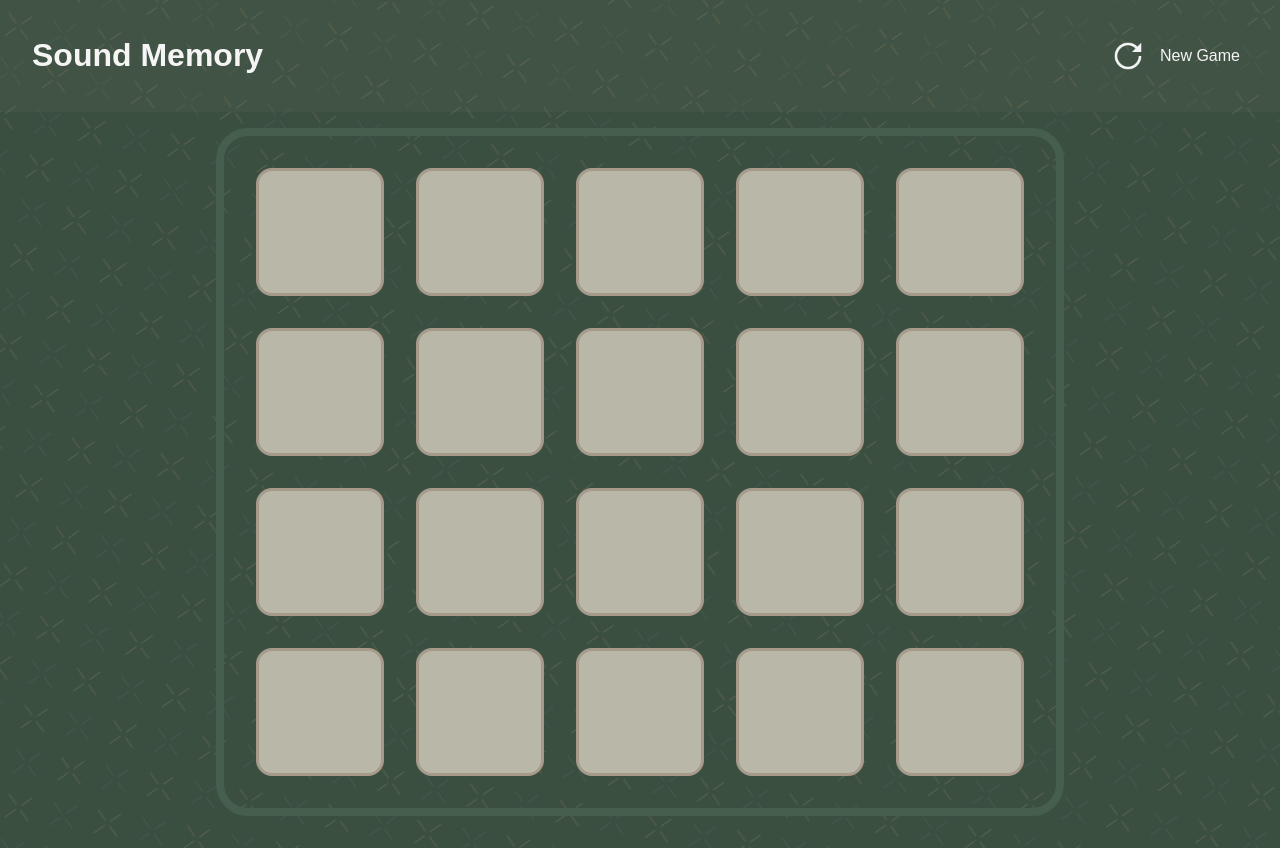
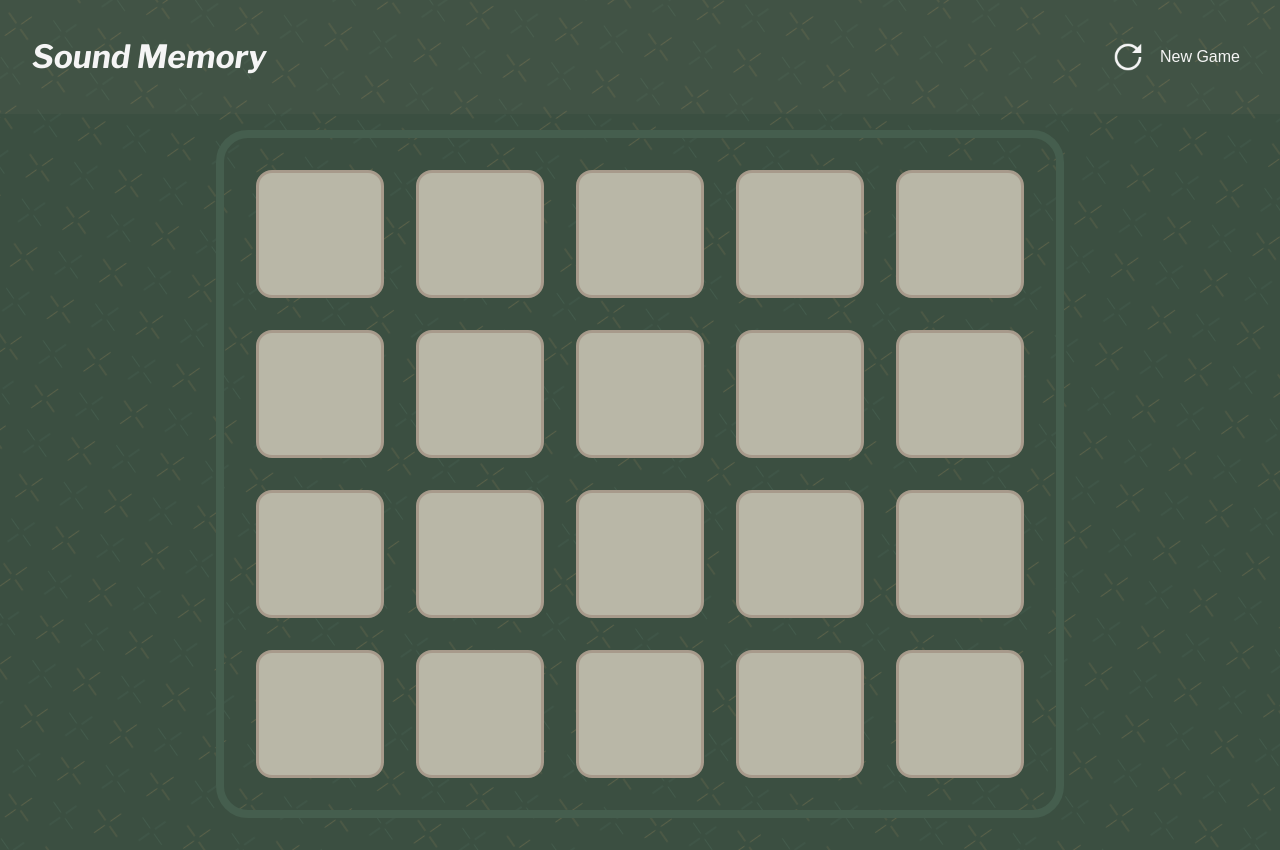
Before and after one commit to allokz/react--sound-memory, a React (Create React App) app: page / in a window 1280 px wide. Built offline with nearby package versions, Linux system fonts and the light colour scheme.

Commit message:
Changed h1 font family and style

```diff
--- a/src/Components/App/App.css
+++ b/src/Components/App/App.css
@@ -4,6 +4,11 @@
   font-family: sans-serif;
   min-height: 100vh;
   padding-bottom: 1rem;
+}
+
+h1 {
+  font-family: 'Libre Franklin', sans-serif;
+  font-style: italic;
 }
 
 header {
```
